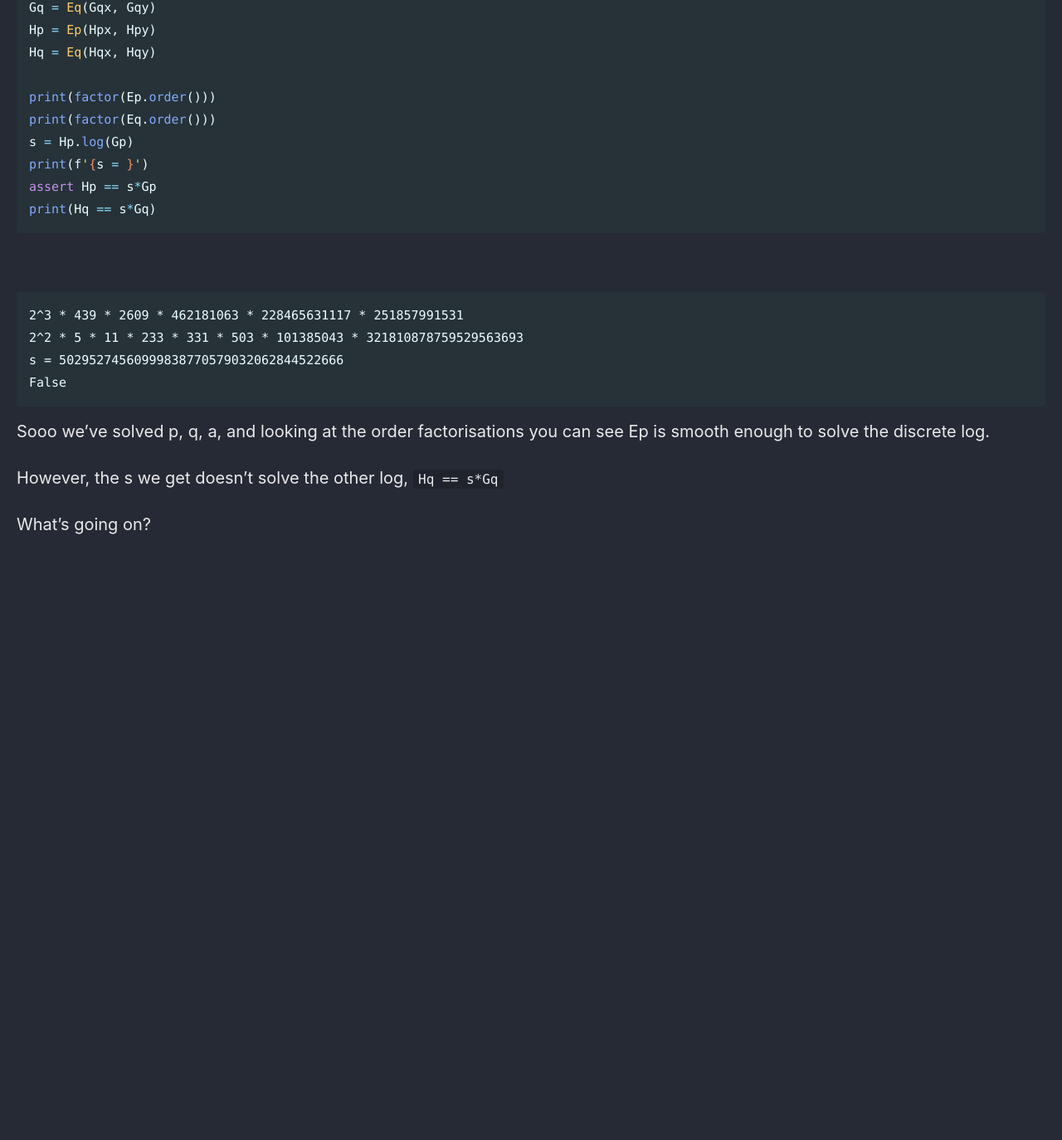
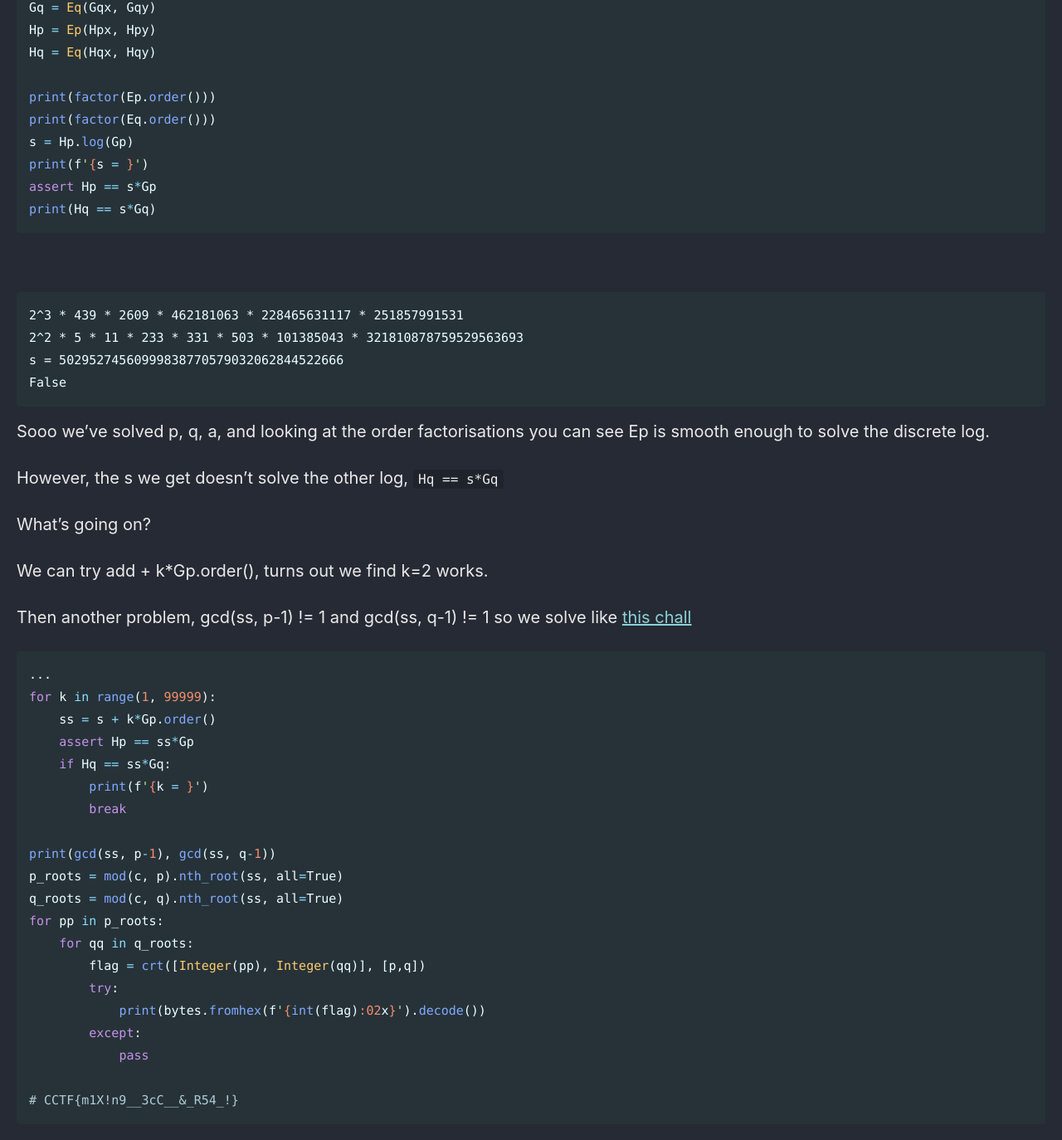
Before and after one commit to Connor-McCartney/Connor-McCartney.github.io, a Jekyll site: the page built from _pages/cryptography/other/CRYPTO-CTF-2024.md, in a window 1280 px wide and 1400 px high, scrolled down 14947 px. Shown: the top 1374 px of the window at 83% size. Built offline with Jekyll 4.4.1, drawn with Linux system fonts in a browser that asks for light colours; cached includes are drawn as plain includes; before the commit the page ends 15650 px from its top, so only the background shows below that.

Commit message:
Update CRYPTO-CTF-2024.md

````diff
--- a/_pages/cryptography/other/CRYPTO-CTF-2024.md
+++ b/_pages/cryptography/other/CRYPTO-CTF-2024.md
@@ -626,3 +626,30 @@ Sooo we've solved p, q, a, and looking at the order factorisations you can see E
 However, the s we get doesn't solve the other log, `Hq == s*Gq`
 
 What's going on?
+
+We can try add + k*Gp.order(), turns out we find k=2 works.
+
+Then another problem, gcd(ss, p-1) != 1 and gcd(ss, q-1) != 1 so we solve like [this chall](https://connor-mccartney.github.io/cryptography/rsa/baby-rsa-DICECTF-2022)
+
+```python
+...
+for k in range(1, 99999):
+    ss = s + k*Gp.order()
+    assert Hp == ss*Gp
+    if Hq == ss*Gq:
+        print(f'{k = }')
+        break
+
+print(gcd(ss, p-1), gcd(ss, q-1))
+p_roots = mod(c, p).nth_root(ss, all=True)
+q_roots = mod(c, q).nth_root(ss, all=True)
+for pp in p_roots:
+    for qq in q_roots:
+        flag = crt([Integer(pp), Integer(qq)], [p,q])
+        try:
+            print(bytes.fromhex(f'{int(flag):02x}').decode())
+        except:
+            pass
+
+# CCTF{m1X!n9__3cC__&_R54_!}
+```
````
